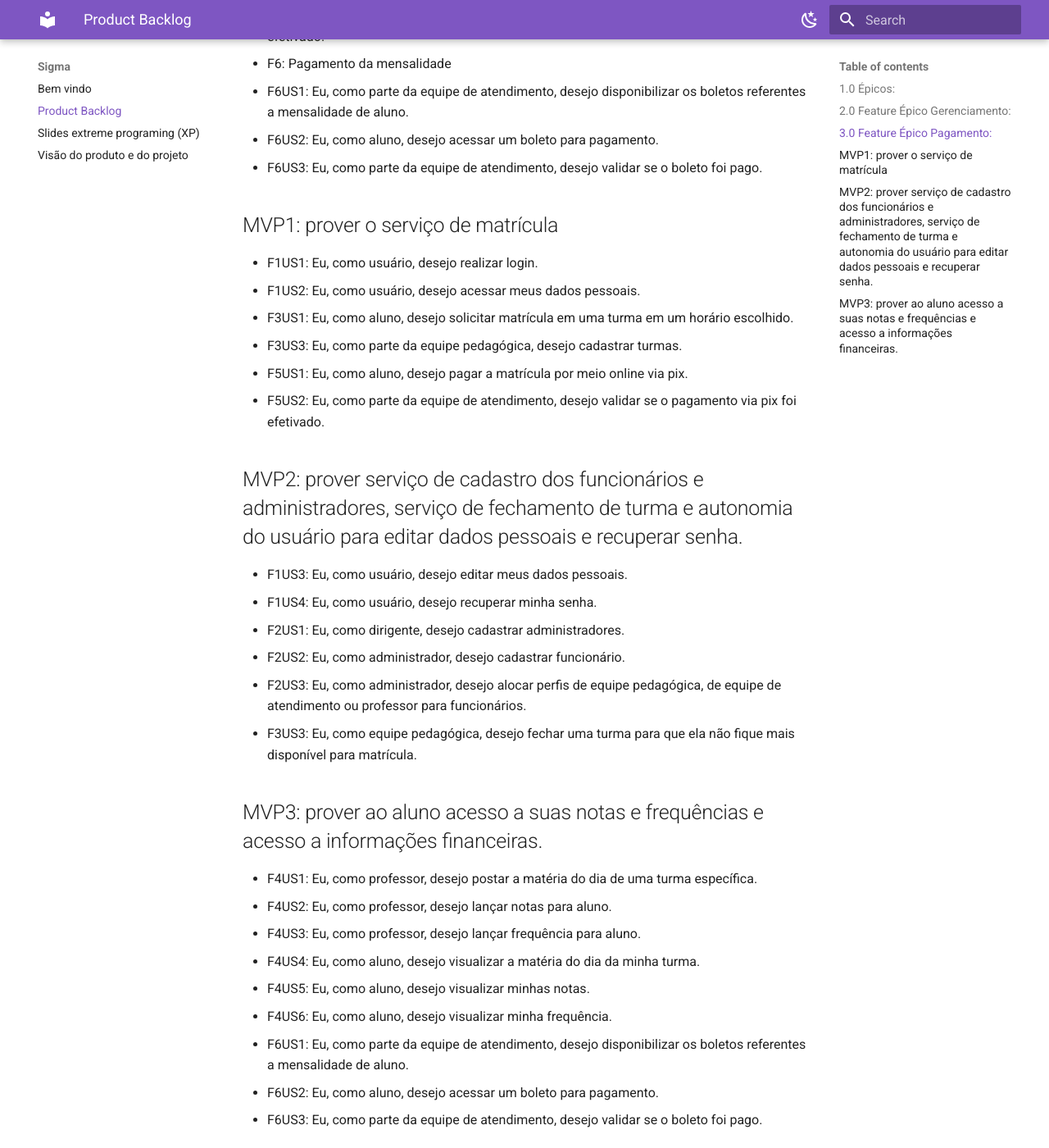
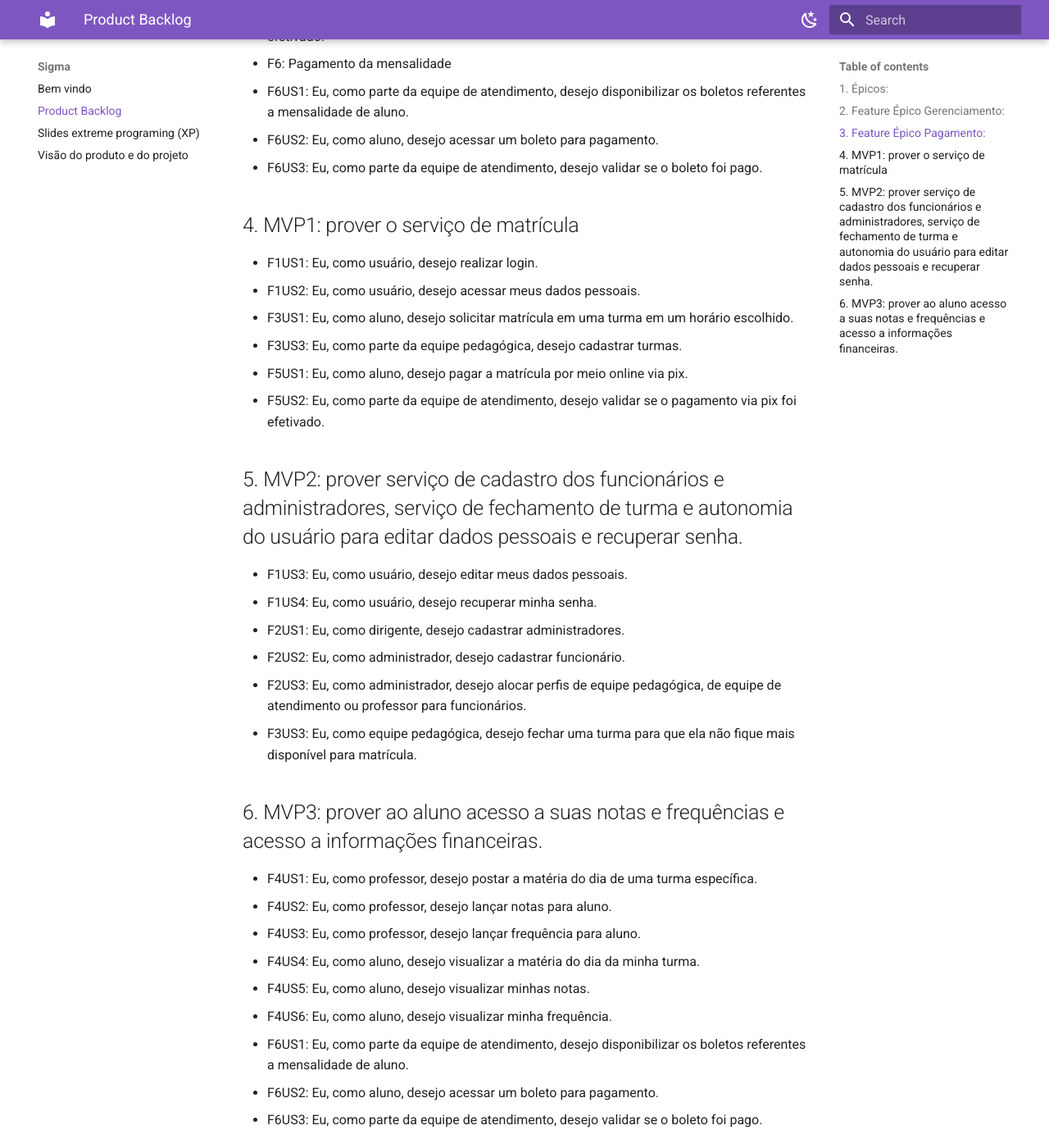
Before and after one commit to mdsreq-fga-unb/2022.2-Sigma, an MkDocs documentation site: the page built from docs/product_backlog.md, in a window 1280 px wide and 1400 px high, scrolled down 1248 px. Shown: the whole window at 82% size. Built offline with MkDocs 1.6.1 and Material for MkDocs 9.7.7, drawn with Linux system fonts in a browser that asks for light colours; some of the changed text lies outside the part shown.

Commit message:
Update product_backlog.md

```diff
--- a/docs/product_backlog.md
+++ b/docs/product_backlog.md
@@ -1,10 +1,10 @@
-#Product Backlog
+# Product Backlog
 
-## 1.0 Épicos:
+## 1. Épicos:
 - Gerenciamento
 - Pagamento
 
-## 2.0 Feature Épico Gerenciamento:
+## 2. Feature Épico Gerenciamento:
 - F1: Autenticação
   - F1US1: Eu, como usuário, desejo realizar login.
   - F1US2: Eu, como usuário, desejo acessar meus dados pessoais.
@@ -26,7 +26,7 @@
   - F4US5: Eu, como aluno, desejo visualizar minhas notas.
   - F4US6: Eu, como aluno, desejo visualizar minha frequência.
 
-## 3.0 Feature Épico Pagamento:
+## 3. Feature Épico Pagamento:
 - F5: Pagamento via pix
   - F5US1: Eu, como aluno, desejo pagar a matrícula por meio online via pix.
   - F5US2: Eu, como parte da equipe de atendimento, desejo validar se o pagamento via pix foi efetivado.
@@ -36,7 +36,7 @@
   - F6US3: Eu, como parte da equipe de atendimento, desejo validar se o boleto foi pago.
 
 
-## MVP1: prover o serviço de matrícula
+## 4. MVP1: prover o serviço de matrícula
 - F1US1: Eu, como usuário, desejo realizar login.
 - F1US2: Eu, como usuário, desejo acessar meus dados pessoais.
 - F3US1: Eu, como aluno, desejo solicitar matrícula em uma turma em um horário escolhido.
@@ -44,7 +44,7 @@
 - F5US1: Eu, como aluno, desejo pagar a matrícula por meio online via pix.
 - F5US2: Eu, como parte da equipe de atendimento, desejo validar se o pagamento via pix foi efetivado.
 
-## MVP2: prover serviço de cadastro dos funcionários e administradores, serviço de fechamento de turma e autonomia do usuário para editar dados pessoais e recuperar senha.
+## 5. MVP2: prover serviço de cadastro dos funcionários e administradores, serviço de fechamento de turma e autonomia do usuário para editar dados pessoais e recuperar senha.
 - F1US3: Eu, como usuário, desejo editar meus dados pessoais.
 - F1US4: Eu, como usuário, desejo recuperar minha senha.
 - F2US1: Eu, como dirigente, desejo cadastrar administradores.
@@ -52,7 +52,7 @@
 - F2US3: Eu, como administrador, desejo alocar perfis de equipe pedagógica, de equipe de atendimento ou professor para funcionários.
 - F3US3: Eu, como equipe pedagógica, desejo fechar uma turma para que ela não fique mais disponível para matrícula.
 
-## MVP3: prover ao aluno acesso a suas notas e frequências e acesso a informações financeiras.
+## 6. MVP3: prover ao aluno acesso a suas notas e frequências e acesso a informações financeiras.
 - F4US1: Eu, como professor, desejo postar a matéria do dia de uma turma específica.
 - F4US2: Eu, como professor, desejo lançar notas para aluno.
 - F4US3: Eu, como professor, desejo lançar frequência para aluno.
```
